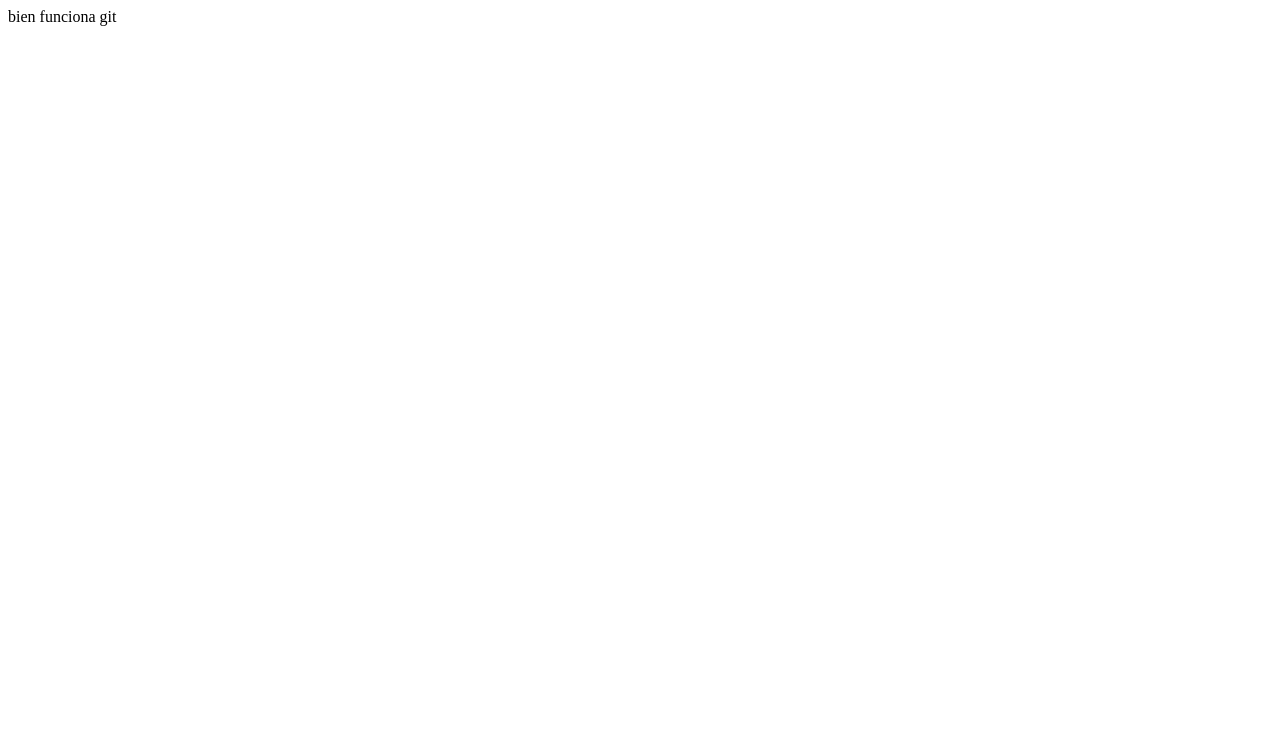
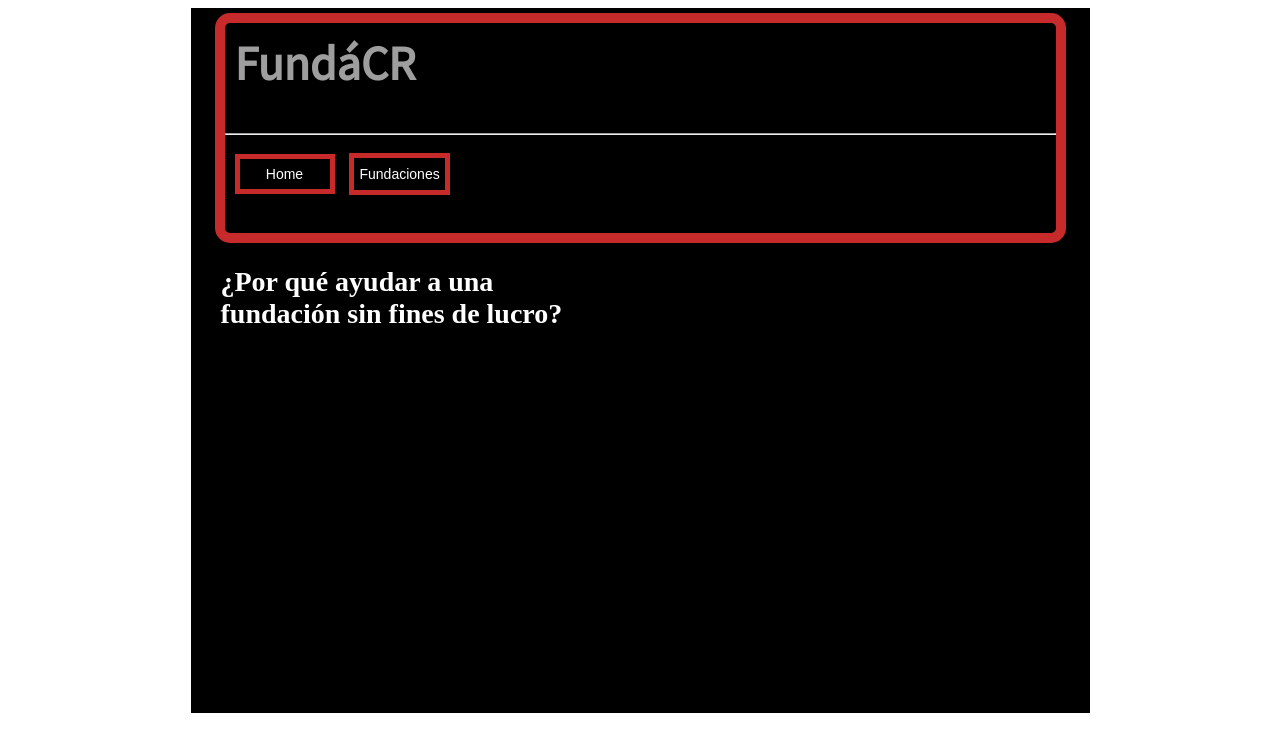
Before and after one commit to luis21mo/Pasant-a-2018, a plain HTML site: page index.html in a window 1280 px wide. Drawn offline with Linux system fonts and the light colour scheme.

Commit message:
main page progress with the style sheet

```diff
--- /dev/null
+++ b/css/style.css
@@ -0,0 +1,55 @@
+#main{
+  width: 889px;
+  height: 695px;
+  border:5px solid #000;
+  margin: auto;
+  background-color: #000;
+}
+header{
+  width: 831px;
+  height:210px;
+  border: 10px solid #c72a2a;
+  border-radius: 15px;
+  margin:auto;
+}
+hr{
+  margin-top: 20px;
+}
+#maix-title{
+  font-family: Source Sans Pro;
+  color: #9e9e9e;
+margin-top: 10px;
+  font-size:48px;
+  margin-left: 10px;
+
+}
+.bts1{
+  border: 5px solid #c72a2a;
+  font-size: 14px;
+  color: #ffffff;
+  background-color: #000;
+  width: 100px;
+  height: 40px;
+  margin-left: 10px;
+  margin-top: 10px;
+}
+.bts2{
+  border: 5px solid #c72a2a;
+  font-size: 14px;
+  color: #ffffff;
+  background-color: #000;
+  width: 101px;
+  height: 42px;
+  margin-left: 10px;
+  margin-top: 10px;
+
+}
+#content-title{
+  font-size: 28px;color:#ffffff;
+  width: 395px;
+  height: 82px;
+  margin:left;
+  margin-left: 25px;
+  x=71px;
+  y=284px;
+}
--- a/index.html
+++ b/index.html
@@ -1,7 +1,36 @@
 <html>
 <head>
+  <link rel="stylesheet" type="text/css" href="css/style.css">
+  <link href="https://fonts.googleapis.com/css?family=Source+Sans+Pro" rel="stylesheet">
 </head>
 <body>
-  bien funciona git
+  <div id="main">
+    <header>
+      <div id="main-title">
+    <h2 id=maix-title>FundáCR</h2>
+    <hr>
+    <nav>
+      <button class="bts1" onclick="location.href=''" >Home</button>
+      <button class="bts2" onclick="location.href=''" >Fundaciones</button>
+</nav>
+</div>
+</header>
+<div id=main-page-content>
+ <h2 id=content-title>¿Por qué ayudar a una
+   fundación sin fines de lucro?</h2>
+
+ <p id="p-content">Al ayudar a una fundación sin fines de lucro,
+    no tan solo ayudas a la fundación en si,
+     si no que también estás contribuyendo a las miles de personas,
+     familias e instituciones que se benefician de la misma
+      y al mismo tiempo contribuir al futuro del país. </p>
+</div>
+
+
+
+
+
+
+</div>
 </body>
 </html>
```
